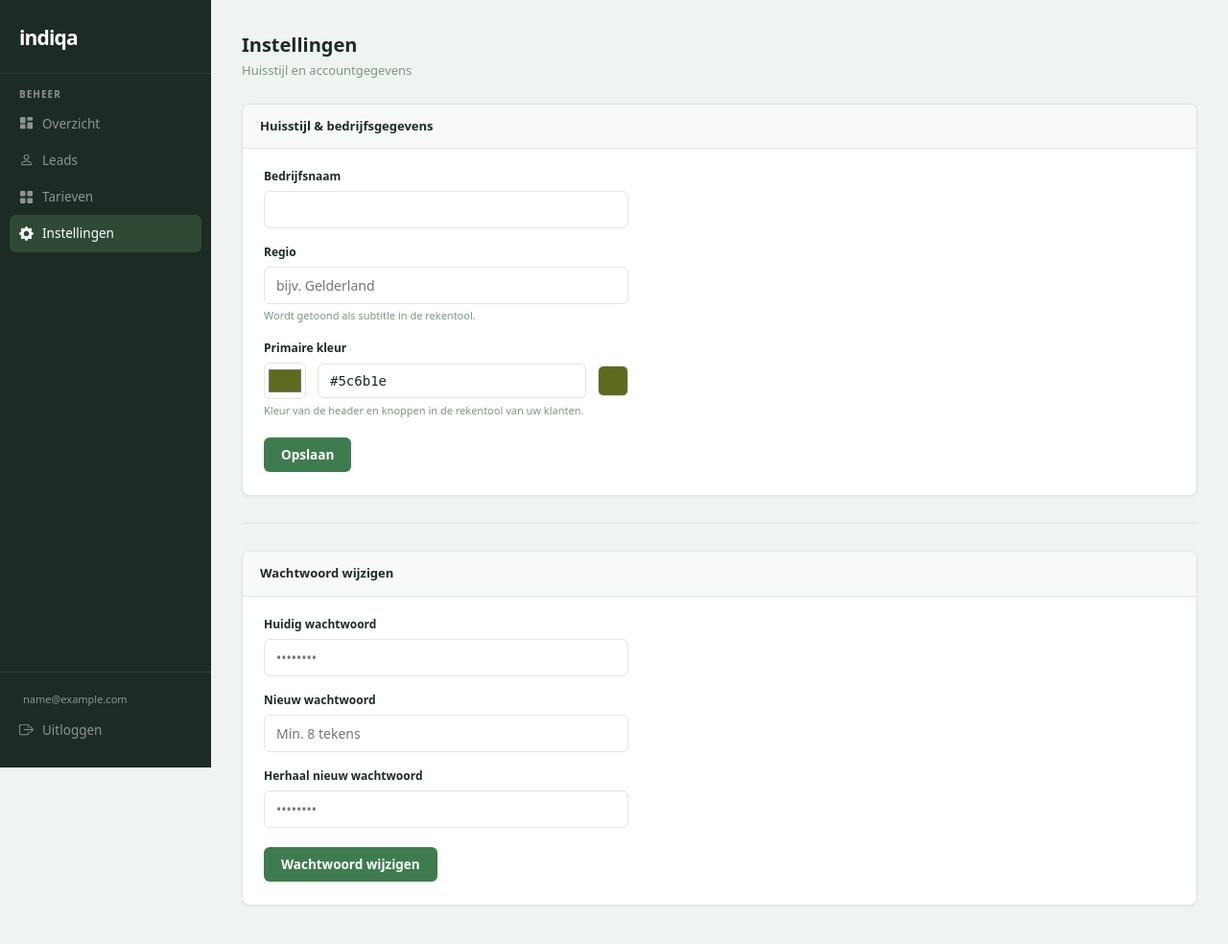
After one commit to MaikVeldman/hovenier-chatbot-demo, a Flask app: page /beheer/instellingen in a window 1280 px wide. The commit adds this page. Shown: the whole page at 96% size. Run offline with Flask 3, Linux system fonts and the light colour scheme; the visitor is signed in with stand-in values (Sample User, id 1).

Commit message:
Instellingen-pagina: huisstijl + wachtwoord wijzigen
- Nieuwe route /beheer/instellingen (GET + POST)
- Huisstijl: bedrijfsnaam, regio, primaire kleur (colorpicker + hex-input)
- Wachtwoord: wijzigen met verificatie van huidig wachtwoord
- Sidebar: Instellingen-link toegevoegd aan base_admin.html
- UserRepository: find_by_id() toegevoegd

Co-Authored-By: Claude Sonnet 4.6 <noreply@anthropic.com>

```diff
--- a/server.py
+++ b/server.py
@@ -609,6 +609,97 @@ def admin_tarieven():
     )
 
 
+@app.route("/beheer/instellingen", methods=["GET", "POST"])
+@_admin_required
+def admin_instellingen():
+    if not _DB:
+        return "Database niet beschikbaar.", 503
+
+    from infrastructure.db.database import SessionLocal
+    from infrastructure.db.db_models import DbTenantConfig, DbUser
+
+    tenant_id = flask_session.get("tenant_id")
+    user_id   = flask_session.get("user_id")
+
+    success_huisstijl = False
+    error_huisstijl   = None
+    success_wachtwoord = False
+    error_wachtwoord   = None
+
+    if request.method == "POST":
+        actie = request.form.get("actie")
+
+        if actie == "huisstijl" and tenant_id:
+            bedrijfsnaam  = (request.form.get("bedrijfsnaam") or "").strip()
+            regio         = (request.form.get("regio") or "").strip()
+            primaire_kleur = (request.form.get("primaire_kleur") or "").strip()
+
+            import re as _re2
+            if not bedrijfsnaam:
+                error_huisstijl = "Bedrijfsnaam mag niet leeg zijn."
+            elif primaire_kleur and not _re2.match(r'^#[0-9a-fA-F]{6}$', primaire_kleur):
+                error_huisstijl = "Ongeldige kleurcode. Gebruik formaat #rrggbb."
+            else:
+                with SessionLocal() as db:
+                    cfg = db.query(DbTenantConfig).filter_by(tenant_id=tenant_id).first()
+                    if cfg:
+                        cfg.bedrijfsnaam  = bedrijfsnaam
+                        cfg.regio         = regio
+                        if primaire_kleur:
+                            cfg.primaire_kleur = primaire_kleur
+                        db.commit()
+                success_huisstijl = True
+
+        elif actie == "wachtwoord" and user_id:
+            oud       = request.form.get("oud_wachtwoord") or ""
+            nieuw     = request.form.get("nieuw_wachtwoord") or ""
+            nieuw2    = request.form.get("nieuw_wachtwoord2") or ""
+
+            from infrastructure.db.repositories.user_repository import UserRepository
+            repo = UserRepository()
+            user = repo.find_by_id(user_id) if hasattr(repo, "find_by_id") else None
+
+            if not user:
+                error_wachtwoord = "Gebruiker niet gevonden."
+            elif not repo.verify_password(user, oud):
+                error_wachtwoord = "Huidig wachtwoord is onjuist."
+            elif len(nieuw) < 8:
+                error_wachtwoord = "Nieuw wachtwoord moet minimaal 8 tekens bevatten."
+            elif nieuw != nieuw2:
+                error_wachtwoord = "Wachtwoorden komen niet overeen."
+            else:
+                repo.update_password(user_id, nieuw)
+                success_wachtwoord = True
+
+    # Laad huidige config voor formulier
+    cfg_obj = None
+    if tenant_id:
+        with SessionLocal() as db:
+            cfg_obj = db.query(DbTenantConfig).filter_by(tenant_id=tenant_id).first()
+            if cfg_obj:
+                from dataclasses import dataclass
+                @dataclass
+                class _Cfg:
+                    bedrijfsnaam: str
+                    regio: str
+                    primaire_kleur: str
+                cfg_obj = _Cfg(
+                    bedrijfsnaam=cfg_obj.bedrijfsnaam or "",
+                    regio=cfg_obj.regio or "",
+                    primaire_kleur=cfg_obj.primaire_kleur or "#5c6b1e",
+                )
+
+    return render_template(
+        "admin/instellingen.html",
+        active="instellingen",
+        cfg=cfg_obj,
+        success_huisstijl=success_huisstijl,
+        error_huisstijl=error_huisstijl,
+        success_wachtwoord=success_wachtwoord,
+        error_wachtwoord=error_wachtwoord,
+    )
+
+
 @app.route("/mijn-offerte/<token>")
 def klantportaal(token: str):
     if not _DB:
--- a/templates/admin/base_admin.html
+++ b/templates/admin/base_admin.html
@@ -312,6 +312,14 @@ tbody tr:hover td { background: var(--surface-2); }
       </svg>
       Tarieven
     </a>
+
+    <a class="nav-item {{ 'nav-active' if active == 'instellingen' else '' }}"
+       href="{{ url_for('admin_instellingen') }}">
+      <svg class="nav-icon" viewBox="0 0 16 16" fill="currentColor">
+        <path d="M9.405 1.05c-.413-1.4-2.397-1.4-2.81 0l-.1.34a1.464 1.464 0 0 1-2.105.872l-.31-.17c-1.283-.698-2.686.705-1.987 1.987l.169.311c.446.82.023 1.841-.872 2.105l-.34.1c-1.4.413-1.4 2.397 0 2.81l.34.1a1.464 1.464 0 0 1 .872 2.105l-.17.31c-.698 1.283.705 2.686 1.987 1.987l.311-.169a1.464 1.464 0 0 1 2.105.872l.1.34c.413 1.4 2.397 1.4 2.81 0l.1-.34a1.464 1.464 0 0 1 2.105-.872l.31.17c1.283.698 2.686-.705 1.987-1.987l-.169-.311a1.464 1.464 0 0 1 .872-2.105l.34-.1c1.4-.413 1.4-2.397 0-2.81l-.34-.1a1.464 1.464 0 0 1-.872-2.105l.17-.31c.698-1.283-.705-2.686-1.987-1.987l-.311.169a1.464 1.464 0 0 1-2.105-.872l-.1-.34zM8 10.93a2.929 2.929 0 1 1 0-5.86 2.929 2.929 0 0 1 0 5.858z"/>
+      </svg>
+      Instellingen
+    </a>
   </div>
 
   <div class="sidebar-bottom">
--- /dev/null
+++ b/templates/admin/instellingen.html
@@ -0,0 +1,214 @@
+{% extends "admin/base_admin.html" %}
+{% block title %}Instellingen{% endblock %}
+
+{% block content %}
+<style>
+.form-section { margin-bottom: 8px; }
+
+.field { margin-bottom: 16px; }
+
+.field label {
+  display: block;
+  font-size: 12px;
+  font-weight: 600;
+  color: var(--text);
+  margin-bottom: 6px;
+}
+
+.field input[type="text"],
+.field input[type="email"],
+.field input[type="password"] {
+  display: block;
+  width: 100%;
+  max-width: 380px;
+  padding: 9px 12px;
+  border: 1px solid var(--border);
+  border-radius: 6px;
+  font-size: 14px;
+  font-family: inherit;
+  color: var(--text);
+  background: var(--surface);
+  outline: none;
+  transition: border-color .12s;
+}
+.field input:focus { border-color: var(--accent); }
+
+.color-row {
+  display: flex;
+  align-items: center;
+  gap: 12px;
+  max-width: 380px;
+}
+
+.color-row input[type="color"] {
+  width: 44px;
+  height: 38px;
+  padding: 2px;
+  border: 1px solid var(--border);
+  border-radius: 6px;
+  cursor: pointer;
+  background: var(--surface);
+  flex-shrink: 0;
+}
+
+.color-row input[type="text"] {
+  flex: 1;
+  font-family: monospace;
+}
+
+.color-preview {
+  width: 32px;
+  height: 32px;
+  border-radius: 6px;
+  border: 1px solid var(--border);
+  flex-shrink: 0;
+  transition: background .1s;
+}
+
+.field-hint {
+  font-size: 11px;
+  color: var(--text-3);
+  margin-top: 4px;
+}
+
+.btn-save {
+  display: inline-flex;
+  align-items: center;
+  gap: 6px;
+  padding: 9px 18px;
+  background: var(--accent);
+  color: #fff;
+  border: none;
+  border-radius: 6px;
+  font-size: 13.5px;
+  font-weight: 600;
+  cursor: pointer;
+  font-family: inherit;
+  transition: background .12s;
+  margin-top: 4px;
+}
+.btn-save:hover { background: #2E5E3B; }
+
+.alert {
+  padding: 10px 14px;
+  border-radius: 6px;
+  font-size: 13px;
+  margin-bottom: 20px;
+}
+.alert-ok    { background: var(--accent-bg); color: var(--accent); }
+.alert-error { background: #FDECEA; color: #B94040; }
+
+.section-divider {
+  height: 1px;
+  background: var(--border);
+  margin: 28px 0;
+}
+</style>
+
+<div class="page-header">
+  <div>
+    <div class="page-title">Instellingen</div>
+    <div class="page-sub">Huisstijl en accountgegevens</div>
+  </div>
+</div>
+
+{% if success_huisstijl %}
+  <div class="alert alert-ok">Huisstijl opgeslagen.</div>
+{% endif %}
+{% if error_huisstijl %}
+  <div class="alert alert-error">{{ error_huisstijl }}</div>
+{% endif %}
+{% if success_wachtwoord %}
+  <div class="alert alert-ok">Wachtwoord gewijzigd.</div>
+{% endif %}
+{% if error_wachtwoord %}
+  <div class="alert alert-error">{{ error_wachtwoord }}</div>
+{% endif %}
+
+<!-- ── Huisstijl ─────────────────────────────────── -->
+<div class="card form-section">
+  <div class="card-header">Huisstijl &amp; bedrijfsgegevens</div>
+  <div style="padding: 20px 22px 24px;">
+    <form method="POST" action="/beheer/instellingen">
+      <input type="hidden" name="actie" value="huisstijl"/>
+
+      <div class="field">
+        <label for="bedrijfsnaam">Bedrijfsnaam</label>
+        <input type="text" id="bedrijfsnaam" name="bedrijfsnaam"
+               value="{{ cfg.bedrijfsnaam or '' }}" required/>
+      </div>
+
+      <div class="field">
+        <label for="regio">Regio</label>
+        <input type="text" id="regio" name="regio"
+               value="{{ cfg.regio or '' }}"
+               placeholder="bijv. Gelderland"/>
+        <div class="field-hint">Wordt getoond als subtitle in de rekentool.</div>
+      </div>
+
+      <div class="field">
+        <label>Primaire kleur</label>
+        <div class="color-row">
+          <input type="color" id="kleur-picker"
+                 value="{{ cfg.primaire_kleur or '#5c6b1e' }}"
+                 oninput="syncKleur(this.value)"/>
+          <input type="text" id="kleur-hex" name="primaire_kleur"
+                 value="{{ cfg.primaire_kleur or '#5c6b1e' }}"
+                 maxlength="7" placeholder="#5c6b1e"
+                 oninput="syncKleurVanText(this.value)"/>
+          <div class="color-preview" id="kleur-preview"
+               style="background: {{ cfg.primaire_kleur or '#5c6b1e' }};"></div>
+        </div>
+        <div class="field-hint">Kleur van de header en knoppen in de rekentool van uw klanten.</div>
+      </div>
+
+      <button type="submit" class="btn-save">Opslaan</button>
+    </form>
+  </div>
+</div>
+
+<div class="section-divider"></div>
+
+<!-- ── Wachtwoord ────────────────────────────────── -->
+<div class="card form-section">
+  <div class="card-header">Wachtwoord wijzigen</div>
+  <div style="padding: 20px 22px 24px;">
+    <form method="POST" action="/beheer/instellingen">
+      <input type="hidden" name="actie" value="wachtwoord"/>
+
+      <div class="field">
+        <label for="oud_wachtwoord">Huidig wachtwoord</label>
+        <input type="password" id="oud_wachtwoord" name="oud_wachtwoord"
+               placeholder="••••••••" required/>
+      </div>
+
+      <div class="field">
+        <label for="nieuw_wachtwoord">Nieuw wachtwoord</label>
+        <input type="password" id="nieuw_wachtwoord" name="nieuw_wachtwoord"
+               placeholder="Min. 8 tekens" required/>
+      </div>
+
+      <div class="field">
+        <label for="nieuw_wachtwoord2">Herhaal nieuw wachtwoord</label>
+        <input type="password" id="nieuw_wachtwoord2" name="nieuw_wachtwoord2"
+               placeholder="••••••••" required/>
+      </div>
+
+      <button type="submit" class="btn-save">Wachtwoord wijzigen</button>
+    </form>
+  </div>
+</div>
+
+<script>
+function syncKleur(val) {
+  document.getElementById('kleur-hex').value = val;
+  document.getElementById('kleur-preview').style.background = val;
+}
+function syncKleurVanText(val) {
+  if (/^#[0-9a-fA-F]{6}$/.test(val)) {
+    document.getElementById('kleur-picker').value = val;
+    document.getElementById('kleur-preview').style.background = val;
+  }
+}
+</script>
+{% endblock %}
```
Also changed, not shown: infrastructure/db/repositories/user_repository.py (+10 -0 lines).
